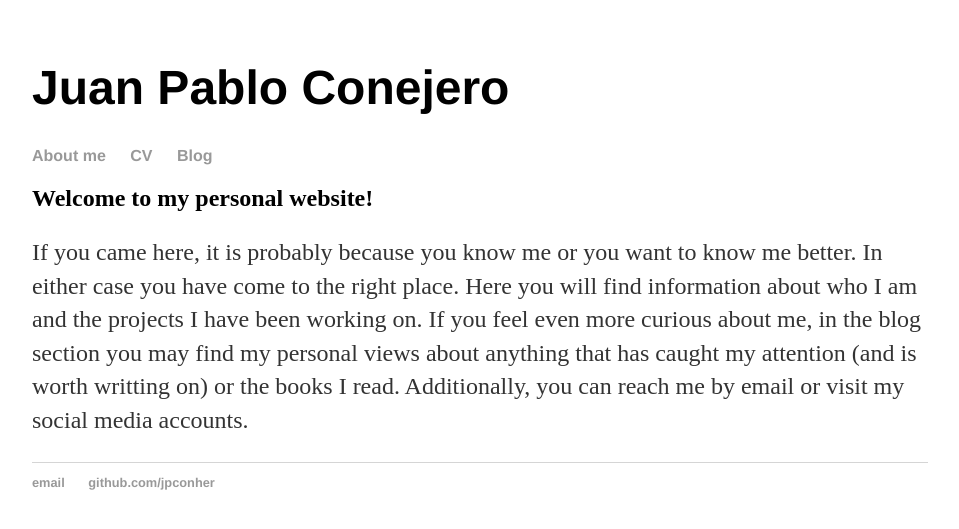
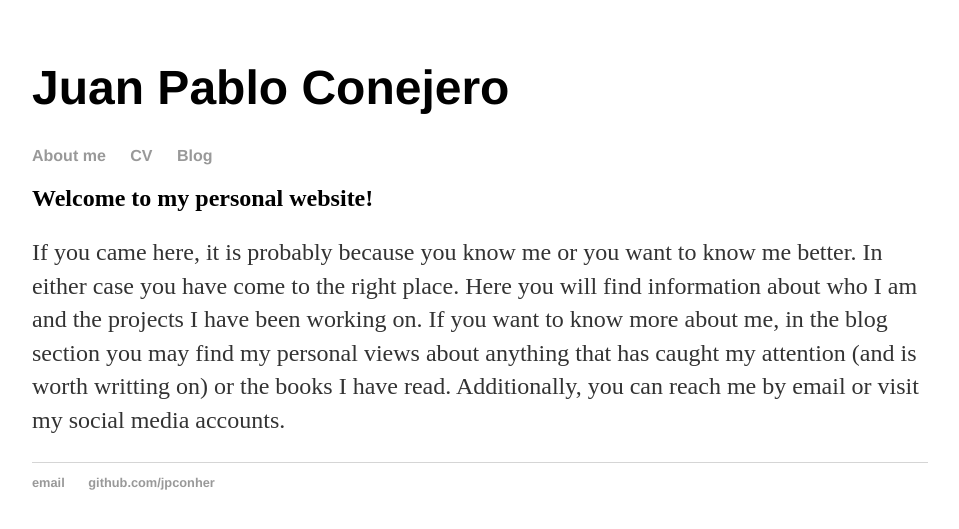
Before and after one commit to jpconher/jpconher.github.io, a Jekyll site: the page built from index.html, in a window 1280 px wide. Shown: the top 529 px of the page, without its empty margins (160-1119 px from the left). Built offline with Jekyll 4.4.1, drawn with Linux system fonts in a browser that asks for light colours.

Commit message:
Update index.html

```diff
--- a/index.html
+++ b/index.html
@@ -4,5 +4,5 @@ title: Home | Juan Pablo Conejero
 ---
 <div class="blurb">
 	<h2>Welcome to my personal website!</h2>
-	<p>If you came here, it is probably because you know me or you want to know me better. In either case you have come to the right place.	Here you will find information about who I am and the projects I have been working on. If you feel even more curious about me, in the blog section you may find my personal views about anything that has caught my attention (and is worth writting on) or the books I read. Additionally, you can reach me by email or visit my social media accounts.</p>
+	<p>If you came here, it is probably because you know me or you want to know me better. In either case you have come to the right place.	Here you will find information about who I am and the projects I have been working on. If you want to know more about me, in the blog section you may find my personal views about anything that has caught my attention (and is worth writting on) or the books I have read. Additionally, you can reach me by email or visit my social media accounts.</p>
 </div><!-- /.blurb -->
```
